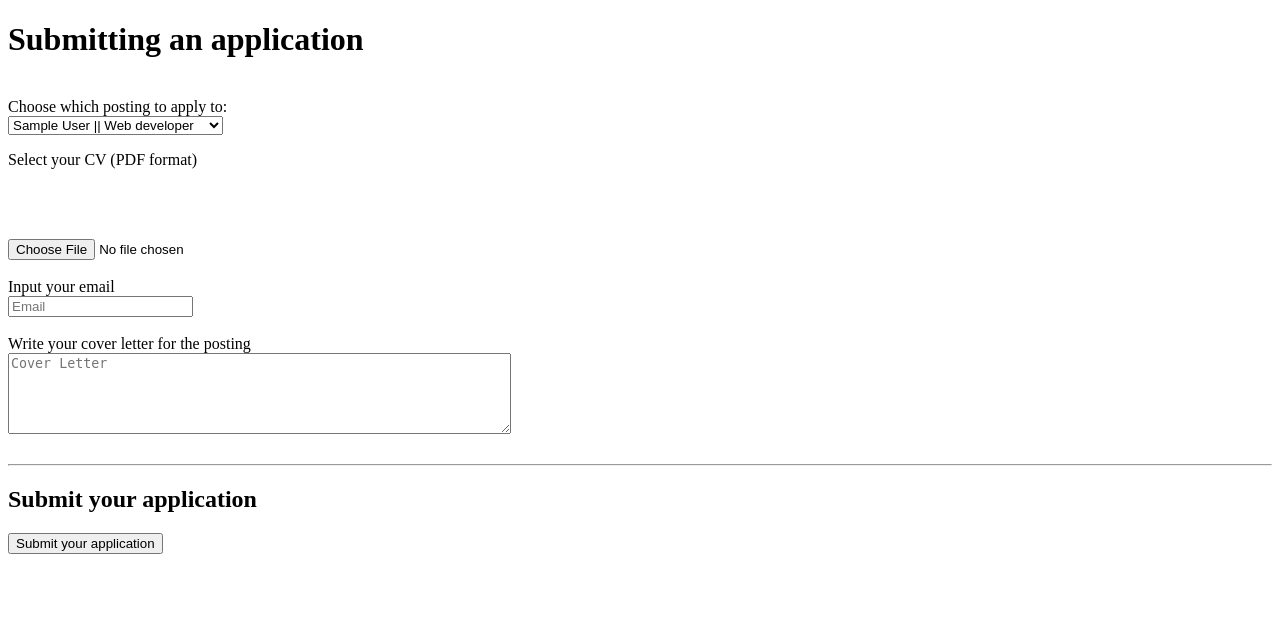
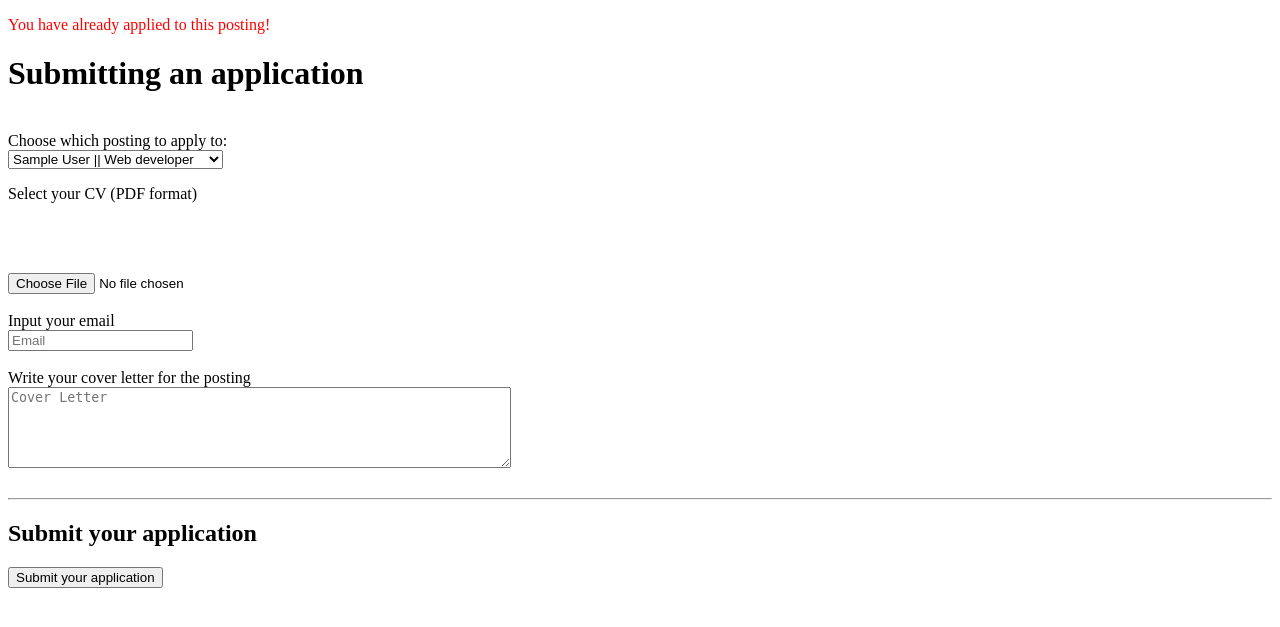
Before and after one commit to minifisk/jobsbackend, a Django app: page /submitapplication/ in a window 1280 px wide. Shown: the top 627 px of the page. Run offline with Django 3.2, Linux system fonts and the light colour scheme; data comes from the database, SQL or seed files in the repository; tables that the repository leaves empty hold one stand-in row (values such as "Sample post"); one stand-in notice (Sample message) is shown; parts of the project's set-up code (start-up, migrations or seed data) failed here and were passed over.

Commit message:
add application flow finished

```diff
--- a/jobs/jobs_backend/models.py
+++ b/jobs/jobs_backend/models.py
@@ -82,10 +82,13 @@ class Posting(models.Model):
 class Application(models.Model):
     applicant = models.ForeignKey(User, on_delete=models.CASCADE, verbose_name="related applicant", blank=True, null=True)
     posting = models.ForeignKey(Posting, on_delete=models.CASCADE, verbose_name="related posting", blank=False)
-    email = models.EmailField(blank=False, unique=True)
+    email = models.EmailField(blank=False)
     cover_letter = models.CharField(max_length=3000, blank=False)
     cv_link = models.URLField(max_length=500, blank=False)
     created_at = models.DateTimeField(auto_now_add=True)
 
+    class Meta:
+        unique_together = ('posting', 'email')
+
     def __str__(self):
         return self.email
--- a/jobs/jobs_backend/serializers.py
+++ b/jobs/jobs_backend/serializers.py
@@ -22,4 +22,4 @@ class PostingSerializer(serializers.ModelSerializer):
 class ApplicationSerializer(serializers.ModelSerializer):
     class Meta:
         model = Application
-        fields = '__all__'
+        fields = ['posting', 'email', 'cover_letter', 'cv_link']
--- a/jobs/jobs_backend/templates/main/application/application.html
+++ b/jobs/jobs_backend/templates/main/application/application.html
@@ -9,6 +9,11 @@
 </head>
 
 <body>
+    {% if messages %}
+    <p style="color:red">You have already applied to this posting!</p>
+    {% endif %}
+
+
     <h1>Submitting an application</h1>
 
     <form method="POST" action="/applications/">
@@ -20,13 +25,13 @@
             <option value={{posting.id}}>{{posting.employer.company_name}} || {{ posting.work_title}}
                 {% endfor %}</option>
         </select> <br>
-        <p id="status">Select your CV (PDF format)</p><br>
+        <p>Select your CV (PDF format)</p><br>
         <a id="cv-status" href=""></a><br><br>
-        <input type="file" id="file-input"><br><br>
+        <input type="file" id="file-input" required><br><br>
         <label for="email">Input your email</label><br>
-        <input type="email" name="email" placeholder="Email"><br><br>
+        <input type="email" name="email" placeholder="Email" required><br><br>
         <label for="cover_letter">Write your cover letter for the posting</label><br>
-        <textarea rows="5" cols="60" name="cover_letter" placeholder="Cover Letter"></textarea><br><br>
+        <textarea rows="5" cols="60" name="cover_letter" placeholder="Cover Letter" required></textarea><br><br>
 
         <input type="hidden" id="cv-url" name="cv-url">
 
--- a/jobs/jobs_backend/views.py
+++ b/jobs/jobs_backend/views.py
@@ -22,6 +22,7 @@ import os
 import boto3
 import boto3.session
 import json
+import logging
 
 
 
@@ -100,36 +101,45 @@ def Sign_s3(request):
 
 
 class ApplicationList(generics.ListCreateAPIView):
+
     queryset = Application.objects.all()
     serializer_class = ApplicationSerializer
 
+    # Inspiration: https://devcenter.heroku.com/articles/s3-upload-python
     def post(self, request):
-        print("post request applicationlist")
 
-        # Inspiration: https://devcenter.heroku.com/articles/s3-upload-python
-
-        # Get the uploaded CV from the request
-
-        # Create a presigned post
-
-        # UPload the file
-
-        # Store the URL to the file in a variable
+        posting_id = request.data["postings"]
+        email = request.data["email"]
+        cover_letter = request.data["cover_letter"]
+        cv_link = request.data["cv-url"]
 
 
-        serializer = ApplicationSerializer(data=request.data)
+        context = {'posting': posting_id, 'email': email, 'cover_letter': cover_letter, 'cv_link': cv_link}
+
+        serializer = ApplicationSerializer(data=context)
+
+        serializer.is_valid()
+        print(serializer.errors)
+
+        # Check if data is valid, for example that no previous application exist
         if serializer.is_valid():
             request_email = serializer.data['email']
 
             # Check if user is in database
             try:
                 applicant = User.objects.get(email=request_email)
-                print("applicant already exist")
+                logging.info("User already in database")
+                # Check if user already applied to this posting
+
+                # Add a new application to the posting
+                posting = Posting.objects.get(id=posting_id)
+                new_application = Application.objects.create(posting=posting, email=email, cover_letter=cover_letter,cv_link=cv_link)
+                logging.info("Created new application")
             # If user is not in database
             except:
                 # Create a new user and storet it in "user"
                 user = User.objects.create_user(email=request_email)
-                print("created new applicant")
+                logging.info("created new applicant")
 
                 subject = "Password Reset Requested"
                 plaintext = template.loader.get_template('main/password/password_reset_email.txt')
@@ -153,7 +163,10 @@ class ApplicationList(generics.ListCreateAPIView):
                 except BadHeaderError:
                     return HttpResponse('Invalid header found.')
 
-
+        else:
+            postings = Posting.objects.all()
+            messages = serializer.errors
+            return render(request, 'main/application/application.html', {'postings':postings, 'messages': messages})
         queryset = self.get_queryset()
         serializer = ApplicationSerializer(queryset, many=True)
         return Response(serializer.data)
```
Also changed, not shown: jobs/jobs_backend/migrations/0013_auto_20210629_0942.py (added).
